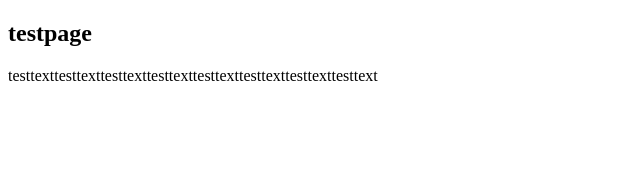
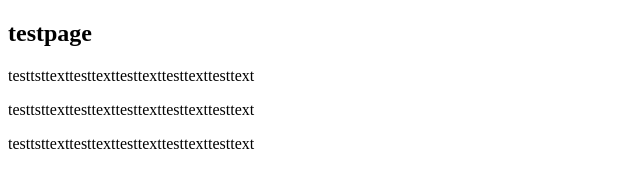
Before and after one commit to yu3534/study, a plain HTML site: page index.html in a window 1280 px wide. Shown: the whole page, without its empty margins (0-640 px from the left). Drawn offline with Linux system fonts and the light colour scheme.

Commit message:
second commit

```diff
--- a/index.html
+++ b/index.html
@@ -11,7 +11,9 @@
     <section>
       <div class="wrap">
         <h1>testpage</h1>
-        <p>testtexttesttexttesttexttesttexttesttexttesttexttesttexttesttext</p>
+        <p>testtsttexttesttexttesttexttesttexttesttext</p>
+        <p>testtsttexttesttexttesttexttesttexttesttext</p>
+        <p>testtsttexttesttexttesttexttesttexttesttext</p>
       </div>
     </section>
 
```
